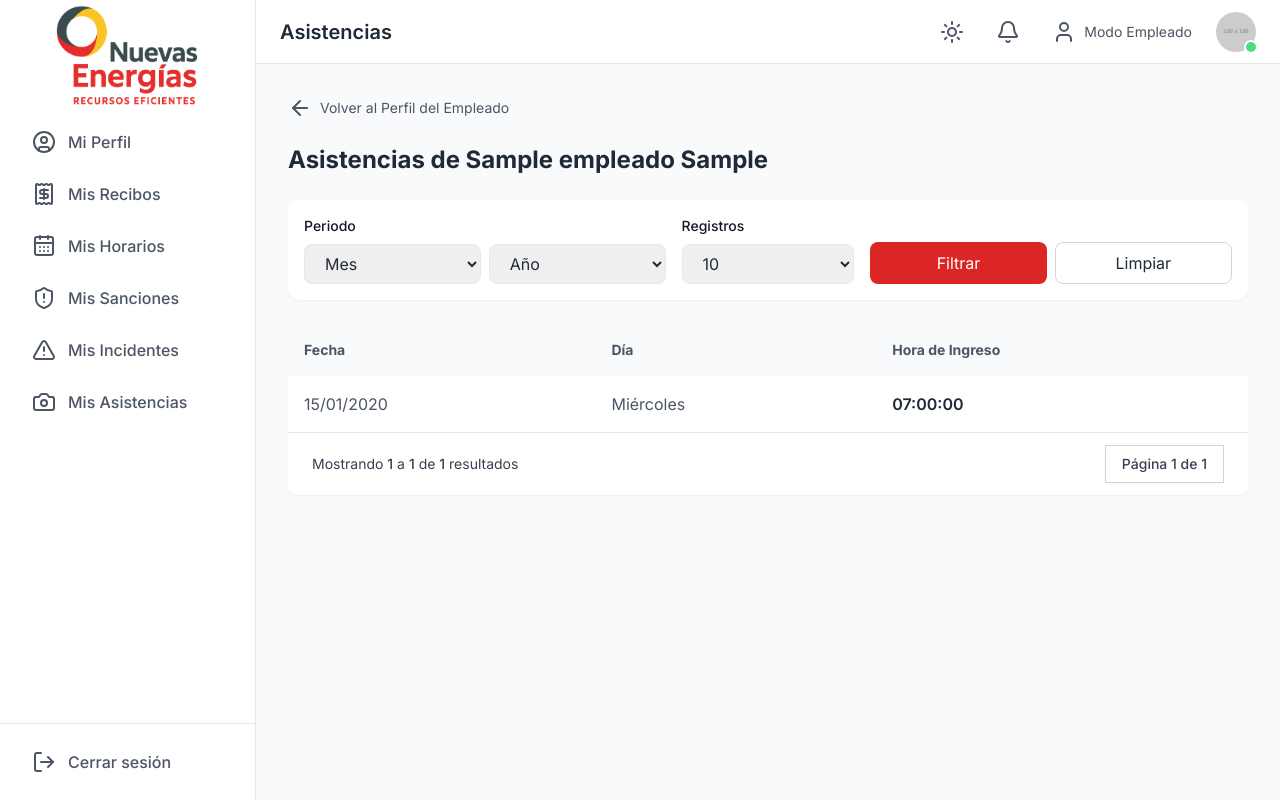
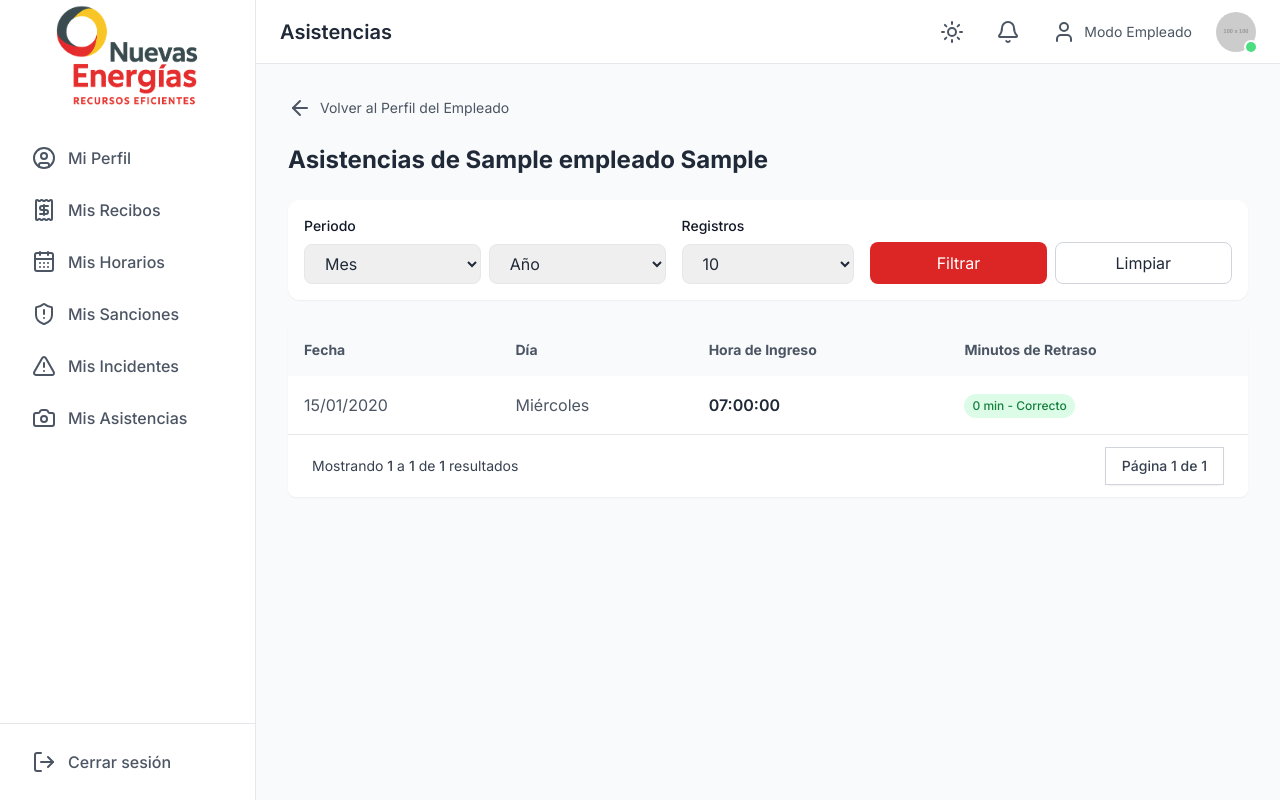
Before and after one commit to maxiguaymas/GestionEmpleados-NE, a Django app: page /asistencia/ver/1/ in a window 1280 px wide. Run offline with Django 5.2, Linux system fonts and the light colour scheme; a user stored in the database is signed in; tables that the repository leaves empty hold one stand-in row (values such as "Sample post"); grey boxes labelled with a size stand in for pictures from a placeholder-image service; parts of the project's set-up code (start-up, migrations or seed data) failed here and were passed over; some libraries are stand-ins or nearby versions.

Commit message:
asistencia mejoras

```diff
--- a/asistencia/models.py
+++ b/asistencia/models.py
@@ -1,6 +1,7 @@
 from django.db import models
 from empleados.models import Empleado # Asegúrate que la importación sea correcta
 from django.utils import timezone
+from empleados.models import AsignacionHorario
 import json
 
 class Rostro(models.Model):
@@ -22,5 +23,31 @@ class Asistencia(models.Model):
     minutos_retraso= models.IntegerField(default=0)
     # Podrías agregar un campo 'tipo' si quieres diferenciar entre 'Entrada' y 'Salida'
 
+    def calcular_retraso(self):
+        """
+        Calcula los minutos de retraso basados en el horario asignado al empleado.
+        """
+        try:
+            # Obtener la asignación de horario activa para el empleado en la fecha de la asistencia
+            asignacion = AsignacionHorario.objects.get(
+                id_empl=self.id_empl,
+                estado=True,
+                fecha_asignacion__lte=self.fecha_hora.date()
+            )
+            horario = asignacion.id_horario
+            hora_entrada_esperada = horario.hora_entrada
+
+            # Combinar la fecha de la asistencia con la hora de entrada esperada
+            fecha_asistencia = self.fecha_hora.date()
+            hora_entrada_dt = timezone.make_aware(timezone.datetime.combine(fecha_asistencia, hora_entrada_esperada))
+
+            if self.fecha_hora > hora_entrada_dt:
+                retraso = self.fecha_hora - hora_entrada_dt
+                return int(retraso.total_seconds() / 60)
+        except AsignacionHorario.DoesNotExist:
+            # Si no hay horario asignado, no hay retraso
+            return 0
+        return 0
+
     def __str__(self):
         return f"Asistencia de {self.id_empl.nombre} - {self.fecha_hora.strftime('%Y-%m-%d %H:%M')}"
--- a/asistencia/templates/mis_asistencias.html
+++ b/asistencia/templates/mis_asistencias.html
@@ -34,7 +34,7 @@
     </form>
 
     {% if asistencias %}
-    <div class="overflow-hidden mt-6">
+    <div class="overflow-x-auto mt-6">
         <table class="w-full">
             <thead class="bg-gray-50 dark:bg-gray-700 text-left text-sm font-semibold text-gray-600 dark:text-gray-300">
                 <tr>
--- a/asistencia/templates/ver_asistencias.html
+++ b/asistencia/templates/ver_asistencias.html
@@ -45,14 +45,26 @@
                         <th class="p-4">Fecha</th>
                         <th class="p-4">Día</th>
                         <th class="p-4">Hora de Ingreso</th>
+                        <th class="p-4">Minutos de Retraso</th>
                     </tr>
                 </thead>
                 <tbody class="divide-y divide-gray-200 dark:divide-gray-700">
                     {% for asistencia in asistencias %}
-                    <tr class="hover:bg-gray-50 dark:hover:bg-gray-700/50">
+                    <tr class="bg-white dark:bg-gray-800 hover:bg-gray-50 dark:hover:bg-gray-700">
                         <td class="p-4 text-gray-600 dark:text-gray-300">{{ asistencia.fecha_hora|date:"d/m/Y" }}</td>
                         <td class="p-4 text-gray-600 dark:text-gray-300">{{ asistencia.fecha_hora|date:"l"|capfirst }}</td>
                         <td class="p-4 font-semibold text-gray-800 dark:text-gray-100">{{ asistencia.fecha_hora|time:"H:i:s" }}</td>
+                        <td class="p-4 font-semibold">
+                            {% if asistencia.minutos_retraso > 5 %}
+                                <span class="inline-flex items-center px-2 py-1 text-xs font-medium text-red-700 bg-red-100 rounded-full dark:bg-red-900 dark:text-red-300">
+                                    {{ asistencia.minutos_retraso }} min - Tarde
+                                </span>
+                            {% else %}
+                                <span class="inline-flex items-center px-2 py-1 text-xs font-medium text-green-700 bg-green-100 rounded-full dark:bg-green-900 dark:text-green-300">
+                                    {{ asistencia.minutos_retraso }} min - Correcto
+                                </span>
+                            {% endif %}
+                        </td>
                     </tr>
                     {% endfor %}
                 </tbody>
--- a/asistencia/templates/ver_asistencias_tab.html
+++ b/asistencia/templates/ver_asistencias_tab.html
@@ -44,7 +44,7 @@
             </div>
         </form>
 
-        <div id="asistencia-list" class="bg-white dark:bg-gray-800 rounded-lg shadow-sm overflow-hidden"></div>
+        <div id="asistencia-list" class="bg-white dark:bg-gray-800 rounded-lg shadow-sm overflow-x-auto"></div>
         <!-- Pagination container -->
         <div id="asistencia-pagination-container" class="mt-4"></div>
     </div>
--- a/asistencia/views.py
+++ b/asistencia/views.py
@@ -154,6 +154,10 @@ def ver_asistencias_empleado(request, empleado_id):
         page_number = request.GET.get('page')
         asistencias_paginadas = paginator.get_page(page_number)
 
+        # Calcular minutos de retraso para cada asistencia
+        for asistencia in asistencias_paginadas:
+            asistencia.minutos_retraso = asistencia.calcular_retraso()
+
         context = {
             'empleado': empleado,
             'asistencias': asistencias_paginadas,
@@ -202,8 +206,13 @@ def api_ver_asistencias_empleado(request, dni):
         page_number = request.GET.get('page')
         asistencias_paginadas = paginator.get_page(page_number)
 
-        # Convertir objetos a diccionarios para la respuesta JSON
-        asistencias_list = [model_to_dict(asistencia) for asistencia in asistencias_paginadas]
+        # Construir la lista de asistencias con el cálculo de retraso
+        asistencias_list = []
+        for asistencia in asistencias_paginadas:
+            asistencias_list.append({
+                'fecha_hora': asistencia.fecha_hora.isoformat(),
+                'minutos_retraso': asistencia.calcular_retraso()
+            })
 
         data = {
             'status': 'success',
@@ -254,6 +263,10 @@ def mis_asistencias(request):
         page_number = request.GET.get('page')
         asistencias_paginadas = paginator.get_page(page_number)
 
+        # Calcular minutos de retraso para cada asistencia
+        for asistencia in asistencias_paginadas:
+            asistencia.minutos_retraso = asistencia.calcular_retraso()
+
         context = {
             'empleado': empleado,
             'asistencias': asistencias_paginadas,
--- a/empleadosProject/settings.py
+++ b/empleadosProject/settings.py
@@ -28,7 +28,7 @@ SECRET_KEY = 'django-insecure-@hv@trpgoy4*$2r*vtiuggmxu080ot7$xe!_5)_t!g*#h^8)!@
 DEBUG = True
 
 ALLOWED_HOSTS = []
-ALLOWED_HOSTS = ['192.168.100.55', '127.0.0.1', 'localhost']
+ALLOWED_HOSTS = ['30.30.1.227','192.168.100.55', '127.0.0.1', 'localhost']
 
 
 # Application definition
--- a/templates/aside.html
+++ b/templates/aside.html
@@ -11,7 +11,7 @@
             <img src="{% static 'images/logo-nuevas-energias-v2.png' %}" alt="Nuevas Energias" style="width: 150px; height: auto;">
         </div>
     </div>
-    <nav class="flex-1 px-4 py-6 space-y-2">
+    <nav class="flex-1 px-4 py-6 space-y-2 mt-4">
         {% if view_as_employee or not user|has_group:'Administrador' %}
             <a href="{% url 'ver_perfil' %}" class="nav-link flex items-center gap-3 px-4 py-2.5 rounded-lg text-gray-600 dark:text-gray-300 hover:bg-red-600 hover:text-white dark:hover:bg-red-700" data-view="my-profile">
                 <i data-lucide="user-circle"></i>
@@ -89,7 +89,7 @@
         </div>
         <button id="close-mobile-menu" class="p-1 justify-self-end"><i data-lucide="x"></i></button> <!-- Botón de cerrar a la derecha -->
     </div>
-    <nav class="flex-1 px-4 py-6 space-y-2">
+    <nav class="flex-1 px-4 py-6 space-y-2 mt-4">
         {% if view_as_employee or not user|has_group:'Administrador' %}
             <a href="{% url 'ver_perfil' %}" class="nav-link flex items-center gap-3 px-4 py-2.5 rounded-lg text-gray-600 dark:text-gray-300 hover:bg-red-600 hover:text-white dark:hover:bg-red-700" data-view="my-profile">
                 <i data-lucide="user-circle"></i>
```
Also changed, not shown: asistencia/templates/asistencia.html (+16 -3 lines).
